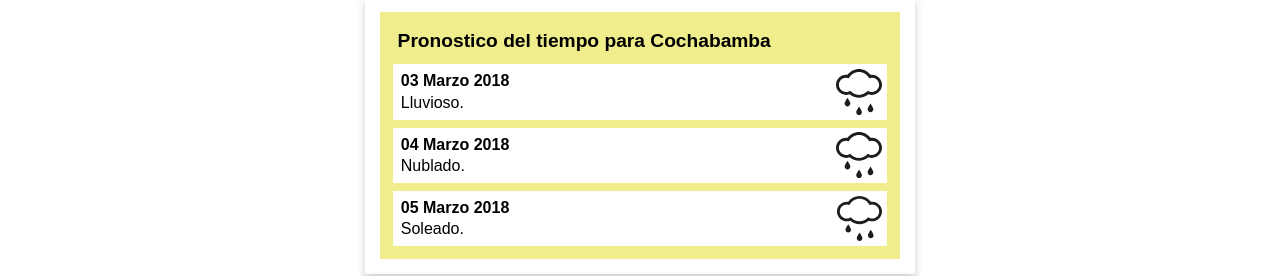
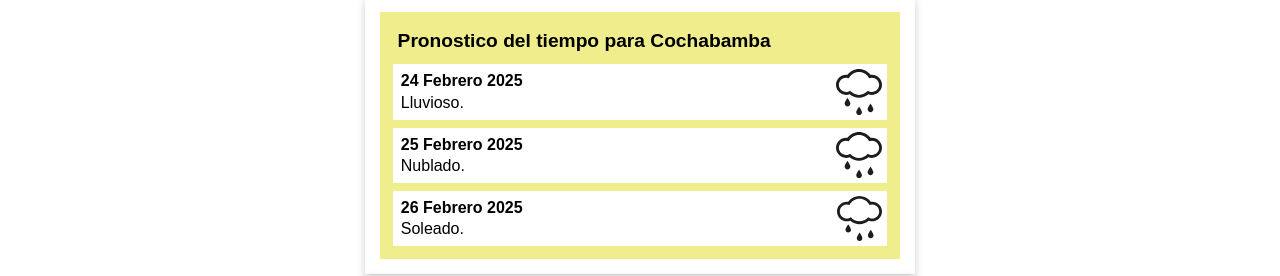
Before and after one commit to la39pato/Practica3, a plain HTML site: page index.html in a window 1280 px wide. Shown: the part 163-439 px from the top of the page. Drawn offline with Linux system fonts and the light colour scheme.

Commit message:
cuarto  commit

```diff
--- a/index.html
+++ b/index.html
@@ -24,15 +24,15 @@
         <article class="pronostico">
             <h1>Pronostico del tiempo para Cochabamba</h1>
             <article class="pronostico-del-dia">
-                <h2>03 Marzo 2018</h2>
+                <h2>24 Febrero 2025</h2>
                 <p>Lluvioso.</p>
             </article>
             <article class="pronostico-del-dia">
-                <h2>04 Marzo 2018</h2>
+                <h2>25 Febrero 2025</h2>
                 <p>Nublado.</p>
             </article>
             <article class="pronostico-del-dia">
-                <h2>05 Marzo 2018</h2>
+                <h2>26 Febrero 2025</h2>
                 <p>Soleado.</p>
             </article>
         </article>
```
